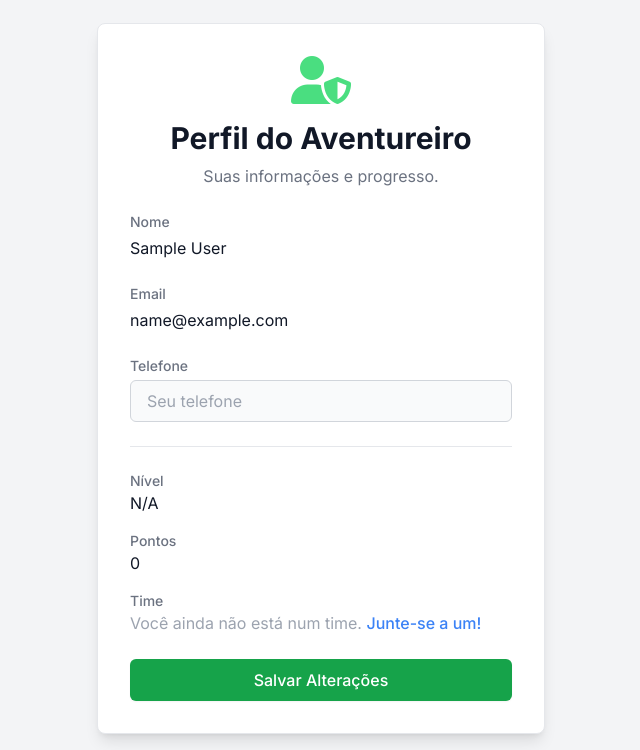
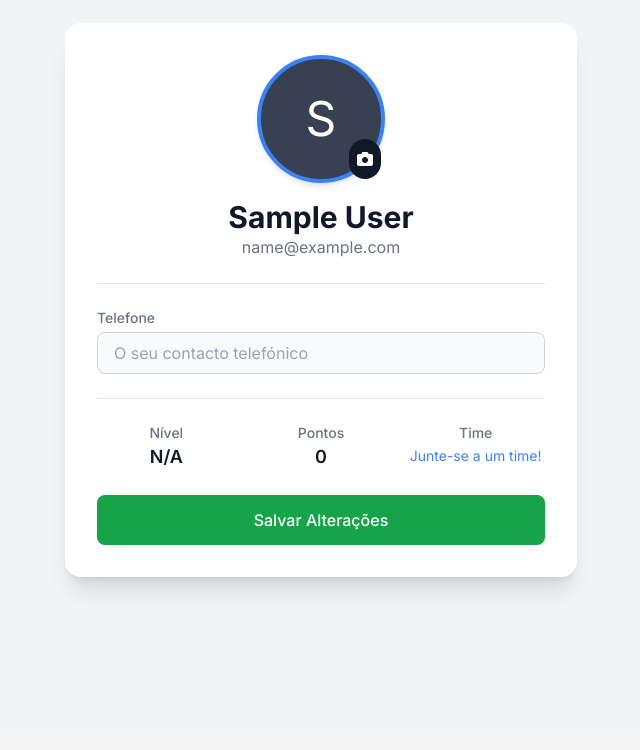
Before and after one commit to AlexandreCalmonJr/service_desk_chat_moderno, a Flask app: page /profile in a window 1280 px wide. Shown: the part 73-823 px from the top of the page, without its empty margins (319-959 px from the left). After the commit the page ends 667 px from the top, so only its background shows below. Run offline with Flask 3, Linux system fonts and the light colour scheme; the visitor is signed in with stand-in values (Sample User, id 1); some libraries are stand-ins or nearby versions.

Commit message:
ajuste avatares profile

```diff
--- a/app.py
+++ b/app.py
@@ -94,6 +94,9 @@ class User(UserMixin, db.Model):
     level_id = db.Column(db.Integer, db.ForeignKey('level.id'), nullable=True)
     level = db.relationship('Level', backref='users')
     team_id = db.Column(db.Integer, db.ForeignKey('team.id'), nullable=True)
+    avatar_url = db.Column(db.String(255), nullable=True)
+
+
 
 class Team(db.Model):
     id = db.Column(db.Integer, primary_key=True)
@@ -431,6 +434,16 @@ def chat_page():
 def profile():
     if request.method == 'POST':
         current_user.phone = request.form.get('phone')
+
+        file = request.files.get('avatar')
+        if file and file.filename:
+            try:
+                # Faz o upload para o Cloudinary
+                upload_result = cloudinary.uploader.upload(file, folder="avatars")
+                current_user.avatar_url = upload_result['secure_url']
+            except Exception as e:
+                flash(f'Erro ao fazer upload do avatar: {e}', 'error')
+
         db.session.commit()
         flash('Perfil atualizado com sucesso!', 'success')
         return redirect(url_for('profile'))
--- a/templates/admin_dashboard.html
+++ b/templates/admin_dashboard.html
@@ -52,7 +52,7 @@
         </div>
     </div>
 
-    <    <div class="bg-white dark:bg-gray-800 p-6 rounded-lg shadow-md mb-8">
+        <div class="bg-white dark:bg-gray-800 p-6 rounded-lg shadow-md mb-8">
         <h2 class="text-lg font-semibold mb-4 text-gray-900 dark:text-gray-100">Atalhos Administrativos</h2>
         <div class="grid grid-cols-2 sm:grid-cols-3 md:grid-cols-4 lg:grid-cols-6 gap-4">
             <a href="{{ url_for('admin_users') }}" class="text-center p-4 bg-gray-100 dark:bg-gray-700 rounded-lg hover:bg-gray-200 dark:hover:bg-gray-600 transition">
--- a/templates/profile.html
+++ b/templates/profile.html
@@ -3,56 +3,58 @@
 {% block title %}Meu Perfil - Service Desk{% endblock %}
 
 {% block content %}
-<div class="w-full max-w-md p-8 space-y-6 bg-white dark:bg-gray-800 rounded-lg shadow-lg border dark:border-gray-700">
-    <div class="text-center">
-        <i class="fas fa-user-shield text-5xl text-green-400"></i>
-        <h2 class="mt-4 text-3xl font-extrabold text-gray-900 dark:text-white">Perfil do Aventureiro</h2>
-        <p class="mt-2 text-gray-500 dark:text-gray-400">Suas informações e progresso.</p>
-    </div>
+<div class="w-full max-w-lg p-8 space-y-8 bg-white dark:bg-gray-800 rounded-2xl shadow-xl">
 
-    <form method="POST" action="{{ url_for('profile') }}" class="space-y-6">
-        <div>
-            <label class="block text-sm font-medium text-gray-500 dark:text-gray-400">Nome</label>
-            <p class="mt-1 flex items-center">
-                {% if current_user.level and current_user.level.insignia %}
-                    {% if 'cloudinary' in current_user.level.insignia %}
-                        <img src="{{ current_user.level.insignia }}" alt="{{ current_user.level.name }}" class="w-6 h-6 rounded-full object-cover mr-2">
-                    {% else %}
-                        <span class="text-xl mr-2">{{ current_user.level.insignia }}</span>
-                    {% endif %}
+    <form method="POST" action="{{ url_for('profile') }}" enctype="multipart/form-data" class="space-y-6">
+
+        <div class="text-center">
+            <div class="relative w-32 h-32 mx-auto">
+                {% if current_user.avatar_url %}
+                    <img src="{{ current_user.avatar_url }}" alt="Avatar do Utilizador" class="w-32 h-32 rounded-full object-cover border-4 border-blue-500 shadow-md">
+                {% else %}
+                    <div class="w-32 h-32 rounded-full bg-gray-700 flex items-center justify-center text-5xl text-white border-4 border-blue-500 shadow-md">
+                        {{ current_user.name[0]|upper }}
+                    </div>
                 {% endif %}
-                <span>{{ current_user.name }}</span>
-            </p>
-        </div>
-        <div>
-            <label class="block text-sm font-medium text-gray-500 dark:text-gray-400">Email</label>
-            <p class="mt-1">{{ current_user.email }}</p>
-        </div>
-        <div>
-            <label for="phone" class="block text-sm font-medium text-gray-500 dark:text-gray-400">Telefone</label>
-            <input type="text" id="phone" name="phone" value="{{ current_user.phone or '' }}" class="mt-1 block w-full px-4 py-2 bg-gray-50 dark:bg-gray-700 border border-gray-300 dark:border-gray-600 rounded-md" placeholder="Seu telefone">
+                <label for="avatar" class="absolute bottom-1 right-1 bg-gray-900 p-2 rounded-full cursor-pointer hover:bg-gray-700 transition" title="Mudar avatar">
+                    <i class="fas fa-camera text-white"></i>
+                    <input type="file" id="avatar" name="avatar" class="hidden" accept="image/*">
+                </label>
+            </div>
+            <h2 class="mt-4 text-3xl font-bold text-gray-900 dark:text-white">{{ current_user.name }}</h2>
+            <p class="text-gray-500 dark:text-gray-400">{{ current_user.email }}</p>
         </div>
 
-        <div class="border-t dark:border-gray-700 pt-6 mt-6 space-y-4">
-             <div>
+        <div class="space-y-4 pt-6 border-t dark:border-gray-700">
+            <div>
+                <label for="phone" class="block text-sm font-medium text-gray-500 dark:text-gray-400">Telefone</label>
+                <input type="text" id="phone" name="phone" value="{{ current_user.phone or '' }}" class="mt-1 block w-full px-4 py-2 bg-gray-50 dark:bg-gray-700 border border-gray-300 dark:border-gray-600 rounded-lg" placeholder="O seu contacto telefónico">
+            </div>
+        </div>
+
+        <div class="grid grid-cols-1 md:grid-cols-3 gap-4 pt-6 border-t dark:border-gray-700 text-center">
+            <div>
                 <label class="block text-sm font-medium text-gray-500 dark:text-gray-400">Nível</label>
-                <p>{{ current_user.level.name if current_user.level else 'N/A' }}</p>
+                <p class="text-lg font-semibold">{{ current_user.level.name if current_user.level else 'N/A' }}</p>
             </div>
             <div>
                 <label class="block text-sm font-medium text-gray-500 dark:text-gray-400">Pontos</label>
-                <p>{{ current_user.points }}</p>
+                <p class="text-lg font-semibold">{{ current_user.points }}</p>
             </div>
-             <div>
+            <div>
                 <label class="block text-sm font-medium text-gray-500 dark:text-gray-400">Time</label>
                 {% if current_user.team %}
-                    <p>{{ current_user.team.name }}</p>
+                    <p class="text-lg font-semibold">{{ current_user.team.name }}</p>
                 {% else %}
-                    <p class="text-gray-400">Você ainda não está num time. <a href="{{ url_for('teams_list') }}" class="font-medium text-blue-500 hover:underline">Junte-se a um!</a></p>
+                    <a href="{{ url_for('teams_list') }}" class="text-sm text-blue-500 hover:underline">Junte-se a um time!</a>
                 {% endif %}
             </div>
         </div>
 
-        <button type="submit" class="w-full py-2 px-4 border border-transparent rounded-md shadow-sm font-medium text-white bg-green-600 hover:bg-green-700">Salvar Alterações</button>
+        <button type="submit" class="w-full py-3 px-4 border border-transparent rounded-lg shadow-sm font-medium text-white bg-green-600 hover:bg-green-700 transition">
+            Salvar Alterações
+        </button>
+
     </form>
 </div>
 {% endblock %}
```
